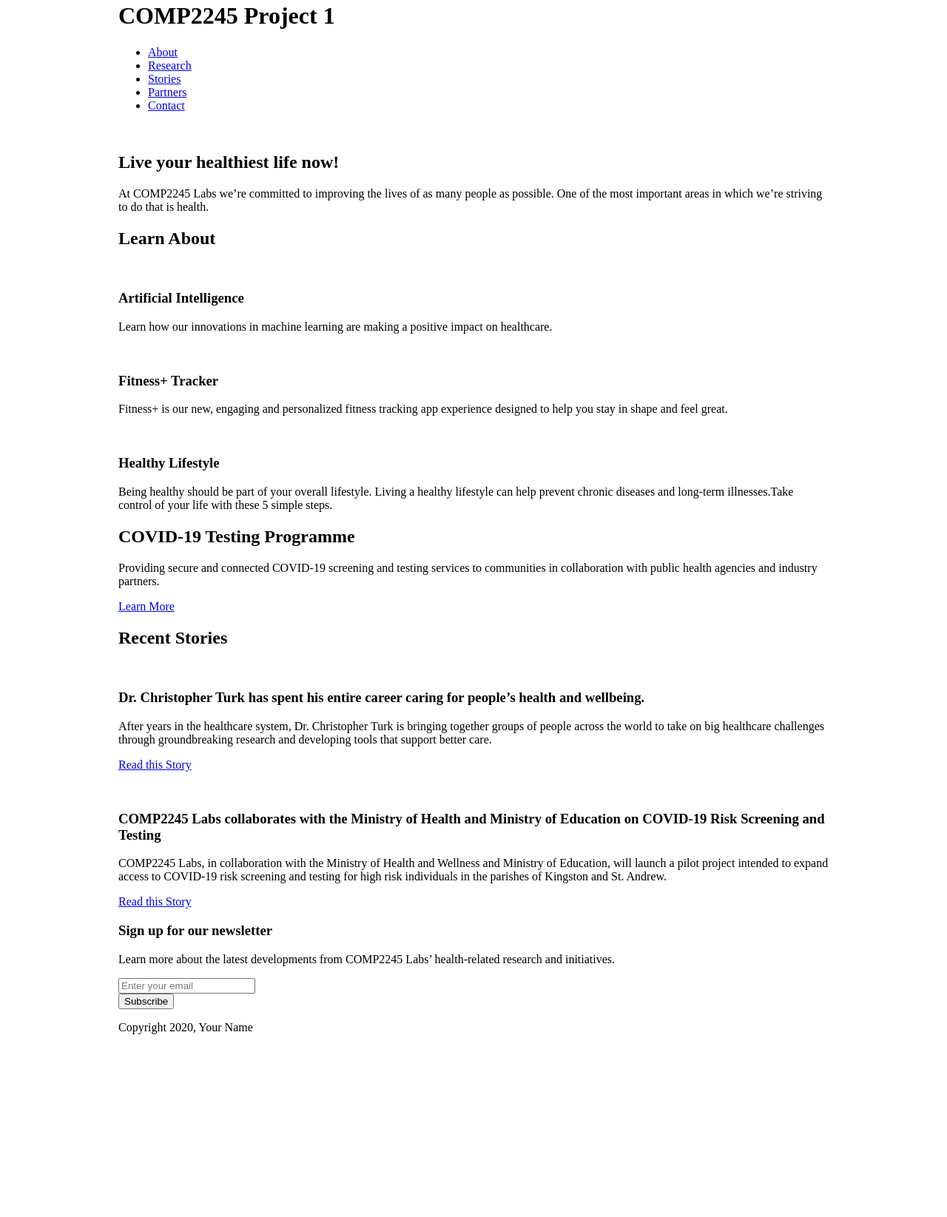
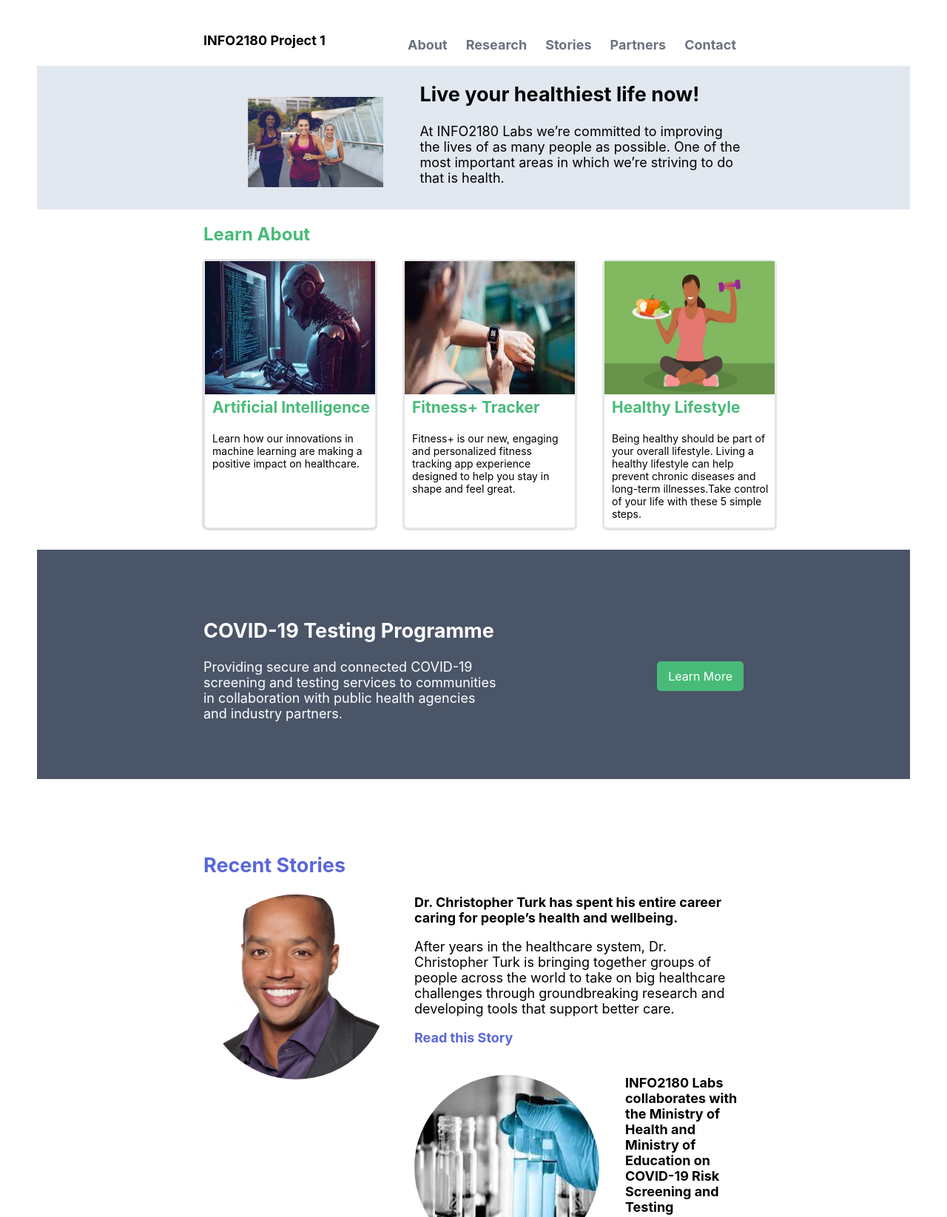
Before and after one commit to K-macc/INFO2180-Project1, a plain HTML site: page index.html in a window 1280 px wide. Shown: the part 18-1663 px from the top of the page at 74% size. Before the commit the page ends 1432 px from the top, so only its background shows below. Drawn offline with Linux system fonts and the light colour scheme.

Commit message:
Landing Page Complete

```diff
--- a/index.html
+++ b/index.html
@@ -3,14 +3,14 @@
 <head>
     <meta charset="UTF-8">
     <meta name="viewport" content="width=device-width, initial-scale=1.0">
-    <title>COMP2245 Project 1</title>
+    <title>INFO2180 Project 1</title>
     <link rel="stylesheet" href="styles.css">
     <script src="scripts.js"></script>
 </head>
 <body>
     <header>
         <div class="container">
-            <h1>COMP2245 Project 1</h1>
+            <h1>INFO2180 Project 1</h1>
             <nav>
                 <ul>
                     <li><a href="#">About</a></li>
@@ -26,11 +26,11 @@
         <section class="overview-hero">
             <div class="container">
                 <div class="overview-hero-image">
-                    <img src="#" alt="">
+                    <img src="LiveYourHealthiestLife.jpg" alt="Live Your Healthiest Life">
                 </div>
                 <div class="overview-hero-text">
                     <h2>Live  your healthiest life now!</h2>
-                    <p>At COMP2245 Labs we’re committed to improving the lives of as many people as possible. One of the most important areas in which we’re striving to do that is health.</p>
+                    <p>At INFO2180 Labs we’re committed to improving the lives of as many people as possible. One of the most important areas in which we’re striving to do that is health.</p>
                 </div>
             </div>
         </section>
@@ -39,21 +39,21 @@
                 <h2>Learn About</h2>
                 <div class="cards">
                     <div class="card">
-                        <img src="#" alt="">
+                        <img src="ArtificialIntelligence.jpg" alt="Artificial Intelligence">
                         <div class="card-body">
                             <h3>Artificial Intelligence</h3>
                             <p>Learn how our innovations in machine learning are making a positive impact on healthcare.</p>
                         </div>
                     </div>
                     <div class="card">
-                        <img src="#" alt="">
+                        <img src="Fitness+Tracker.jpg" alt="Fitness+ Tracker">
                         <div class="card-body">
                             <h3>Fitness+ Tracker</h3>
                             <p>Fitness+ is our new, engaging and personalized fitness tracking app experience designed to help you stay in shape and feel great.</p>
                         </div>
                     </div>
                     <div class="card">
-                        <img src="#" alt="">
+                        <img src="HealthyLifestyle.jpg" alt="Healthy Lifestyle">
                         <div class="card-body">
                             <h3>Healthy Lifestyle</h3>
                             <p>Being healthy should be part of your overall lifestyle. Living a healthy lifestyle can help prevent chronic diseases and long-term illnesses.Take control of your life with these 5 simple steps.</p>
@@ -77,7 +77,7 @@
             <div class="container">
                 <h2>Recent Stories</h2>
                 <article>
-                    <img src="" alt="">
+                    <img src="Turk.jpg" alt="Dr. Christopher Turk">
                     <div class="article-body">
                         <h3>Dr. Christopher Turk has spent his entire career caring for people’s health and wellbeing.</h3>
                         <p>After years in the healthcare system, Dr. Christopher Turk is bringing together groups of people across the world to take on big healthcare challenges through groundbreaking research and developing tools that support better care.</p>
@@ -85,10 +85,10 @@
                     </div>
                 </article>
                 <article>
-                    <img src="" alt="">
+                    <img src="Lab.jpg" alt="INFO2180 Labs">
                     <div class="article-body">
-                        <h3>COMP2245 Labs collaborates with the Ministry of Health and Ministry of Education on COVID-19 Risk Screening and Testing</h3>
-                        <p>COMP2245 Labs, in collaboration with the Ministry of Health and Wellness and Ministry of Education, will launch a pilot project intended to expand access to COVID-19 risk screening and testing for high risk individuals in the parishes of Kingston and St. Andrew.</p>
+                        <h3>INFO2180 Labs collaborates with the Ministry of Health and Ministry of Education on COVID-19 Risk Screening and Testing</h3>
+                        <p>INFO2180 Labs, in collaboration with the Ministry of Health and Wellness and Ministry of Education, will launch a pilot project intended to expand access to COVID-19 risk screening and testing for high risk individuals in the parishes of Kingston and St. Andrew.</p>
                         <p><a href="#">Read this Story</a></p>
                     </div>
                 </article>
@@ -97,7 +97,7 @@
         <section class="newsletter">
             <div class="container">
                 <h3>Sign up for our newsletter</h3>
-                <p>Learn more about the latest developments from COMP2245 Labs’ health-related research and initiatives.</p>
+                <p>Learn more about the latest developments from INFO2180 Labs’ health-related research and initiatives.</p>
                 <form action="#" method="post">
                     <div class="form-group">
                         <input type="email" name="email" id="email" placeholder="Enter your email">
@@ -110,7 +110,7 @@
     </main>
     <footer>
         <div class="container">
-            <p>Copyright 2020, Your Name</p>
+            <p>Copyright 2020, Keshawn McGrath</p>
         </div>
     </footer>
 </body>
--- a/scripts.js
+++ b/scripts.js
@@ -1 +1,23 @@
-/* Add your JavaScript to this file */
+document.addEventListener('DOMContentLoaded', function (create) {
+    const cardlist = document.querySelectorAll(".cards");
+    const subscribe = document.querySelectorAll('button');
+    const msg = document.getElementsByClassName("message");
+    var email = document.getElementById("email");
+
+    cardlist.forEach((card, index) => {
+        card.classList.add('card');
+    })
+
+    subscribe[0].addEventListener('click', function (e) {
+        e.preventDefault();
+        if (email.value == "") {
+            msg[0].textContent = "Please enter a valid email address.";
+        } else {
+            msg[0].textContent = `Thank you! Your email address '${email.value}' has been added to our mailing list!`;
+
+        }
+
+    })
+
+
+})
--- a/styles.css
+++ b/styles.css
@@ -1,11 +1,234 @@
-/* Add your CSS to this file */
+/* Add your CSS to tis file */
 body {
-    margin: 0;
-    font-size: 16px;
+    margin: 50px;
+    font-size: 18px;
+    font-family: -apple-system,
+    BlinkMacSystemFont, "Segoe UI", Roboto, "Helvetica Neue",
+    Arial, "Noto Sans", sans-serif;
 }
 
 .container {
     margin: 0 auto;
-    max-width: 960px;
+    max-width: 730px;
     width: 100%;
 }
+
+h1 {
+    margin-left: 0px 10px 0px 10px;
+    font-style: bold;
+    font-size: 18px;
+    float: left;
+}
+
+ul {
+    font-size: 18px;
+    text-align: right;
+    float: right;
+}
+
+li a {
+    color: #6b7280;
+    text-decoration: none;
+}
+
+ul li {
+    margin: 0px 10px 0px 10px;
+    display: inline;
+    font-weight: bold;
+}
+
+header {
+    display: inline;
+    margin: 0 auto;
+    background-color: white;
+}
+
+
+a:hover {
+    color: #5A67D8;
+}
+
+.overview-hero-image img {
+    float: left;
+    width: 25%;
+    padding-left: 60px;
+    padding-bottom: 30px;
+    padding-top: 20px;
+    margin-right: 50px;
+}
+
+.overview-hero-text div {
+    float: right;
+    padding-left: 50px;
+    margin-top: 180px;
+}
+
+.overview-hero {
+    width: 100%;
+    display: inline-block;
+    margin: auto;
+    background-color: #E2E8F0;
+}
+
+.card {
+    background: white;
+    border: 1px solid;
+    box-shadow: 0px 1px 1px 2px #dbdadab9;
+    border-radius: 5px;
+    width: 230px;
+    height: 360px;
+    font-size: 14px;
+    display: grid;
+    grid-template-rows: repeat(2, 150px);
+    border-color: #E2E8F0;
+}
+
+.cards {
+    display: grid;
+    grid-template-columns: repeat(3, 150px);
+    grid-gap: 120px;
+}
+
+.card>img {
+    width: 230px;
+    height: 180px;
+    background-color: grey;
+    margin-left: auto;
+    margin-right: auto;
+    margin-bottom: 10px;
+}
+
+div.card-body {
+    display: block;
+    margin-top: 5px;
+    margin-left: 10px;
+    margin-right: 5px;
+}
+
+.card-body h3 {
+    justify-content: top;
+    color: #48BB78;
+    font-size: 21px;
+    margin-top: 30px;
+}
+
+.learn-about h2 {
+    font-size: 24px;
+    color: #48BB78;
+}
+
+.testing {
+    background-color: #4A5568;
+    color: white;
+    width: 100%;
+    display: flex;
+    margin-top: 30px;
+    margin-bottom: 100px;
+}
+
+
+div.testing-desciption {
+    float:left;
+    text-align: left;
+    align-items: left;
+    justify-content: left;
+    margin-right: 30px;
+    margin-bottom: 90px;
+    width: 400px;
+    height: 150px;
+    margin-top: 70px;
+}
+
+.cta{
+    float: right;
+    vertical-align: middle;
+    margin-top: 160px;
+    margin-bottom: 60px;
+}
+
+a.btn {
+    background-color: #48BB78;
+    text-decoration: none;
+    color: white;
+    border-radius: 5px;
+    font-weight: 400;
+    text-align: right;
+    align-items: right;
+    justify-content: right;
+    padding: 10px 15px;
+    font-size: 1rem;
+}
+
+article > img{
+    border-radius: 100%;
+    width: 250px;
+    height: 250px;
+    float: left;
+    margin-right: 35px;
+}
+
+div.article-body h3{
+    font-size: 18px;
+}
+
+.stories h2{
+    color: #5A67D8;
+}
+
+.stories p a{
+    color: #5A67D8;
+    text-decoration: none;
+    font-weight: bold;
+}
+
+article{
+    margin-bottom: 40px;
+}
+
+.newsletter{
+    text-align: center;
+    background-color: #48BB78;
+    color: white;
+    width: 100%;
+    display: flex;
+    margin-top: 90px;
+}
+
+div.form-group input{
+    margin-right: 10px;
+    border: none;
+    border-radius: 2px;
+    height: 40px;
+    margin-bottom: 50px;
+}
+
+form{
+    display: flex;
+    text-align: center;
+    justify-content: center;
+    align-items: center;
+}
+
+button.btn{
+    background-color: #5A67D8;
+    height: 40px;
+    border: none;
+    color: white;
+    border-radius: 2px;
+    padding: 10px 20px;
+    text-align: center;
+    vertical-align: middle;
+    justify-content: center;
+    margin-bottom: 50px;
+}
+
+.message{
+    margin-bottom: 50px;
+}
+
+footer{
+    background-color: #4A5568;
+    color:white;
+    width: 100%;
+    display: flex;
+}
```
Also changed, not shown: ArtificialIntelligence.jpg (added), Fitness+Tracker.jpg (added), HealthyLifestyle.jpg (added), Lab.jpg (added), LiveYourHealthiestLife.jpg (added), Turk.jpg (added).
